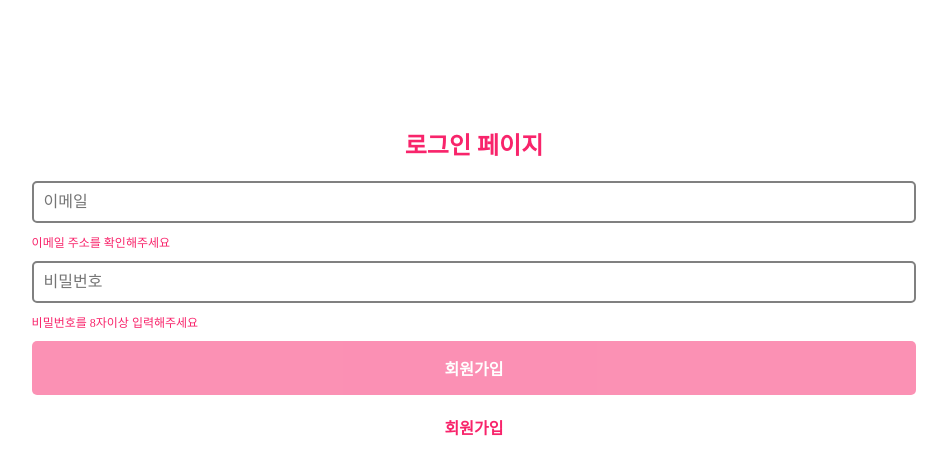
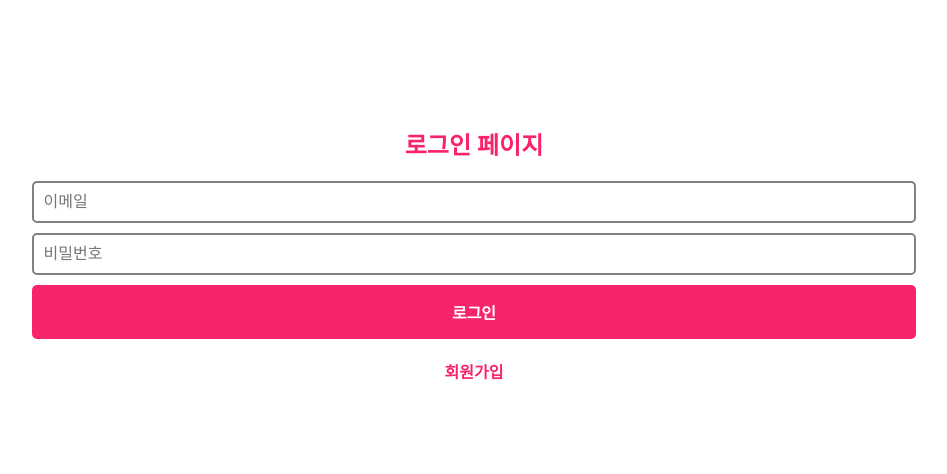
Before and after one commit to SimYuseon/wanted-pre-onboarding-fe-7, a React (Create React App) app: page / in a window 1280 px wide. Shown: the top 474 px of the page, without its empty margins (166-1113 px from the left). Built offline with nearby package versions, Linux system fonts and the light colour scheme.

Commit message:
Feat: 로그인 및 회원가입 기능 구현 완료

```diff
--- a/package.json
+++ b/package.json
@@ -9,6 +9,7 @@
     "axios": "^1.1.2",
     "react": "^18.2.0",
     "react-dom": "^18.2.0",
+    "react-redux": "^8.0.4",
     "react-router-dom": "^6.4.2",
     "react-scripts": "5.0.1",
     "styled-components": "^5.3.6",
--- a/src/components/login/Button.jsx
+++ /dev/null
@@ -1,33 +0,0 @@
-import styled from "styled-components";
-
-const Button = ({ onClickSignUp, isDisable }) => {
-  return (
-    <ButtonWrap>
-      <ButtonStyled disabled={isDisable} onClick={onClickSignUp}>
-        회원가입
-      </ButtonStyled>
-      <ButtonStyled color="#f8246b" backColor="white">
-        회원가입
-      </ButtonStyled>
-    </ButtonWrap>
-  );
-};
-
-const ButtonWrap = styled.div`
-  display: flex;
-  flex-direction: column;
-`;
-const ButtonStyled = styled.button`
-  margin-bottom: 5px;
-  padding: 15px;
-  border: none;
-  border-radius: 5px;
-  font-size: 16px;
-  font-weight: bold;
-  color: ${(props) => props.color || "white"};
-  background-color: ${(props) => props.backColor || "#f8246b"};
-  &:disabled {
-    opacity: 0.5;
-  }
-`;
-export default Button;
--- a/src/components/login/Form.jsx
+++ /dev/null
@@ -1,43 +0,0 @@
-import styled from "styled-components";
-
-const Form = ({ onChangeInputs, email, password, isEmail, ispassWord }) => {
-  return (
-    <InputWrap>
-      <input
-        onChange={onChangeInputs}
-        name="email"
-        className="input"
-        placeholder="이메일"
-        value={email}
-      />
-      {isEmail ? <span>이메일 주소를 확인해주세요</span> : null}
-      <input
-        onChange={onChangeInputs}
-        name="password"
-        className="input"
-        placeholder="비밀번호"
-        value={password}
-      />
-      {ispassWord ? <span>비밀번호를 8자이상 입력해주세요</span> : null}
-    </InputWrap>
-  );
-};
-
-const InputWrap = styled.div`
-  display: flex;
-  flex-direction: column;
-  .input {
-    padding: 10px;
-    border-radius: 5px;
-    border: 2px solid gray;
-    font-size: 16px;
-    margin-bottom: 10px;
-  }
-  span {
-    margin-bottom: 10px;
-    color: #f8246b;
-    font-size: 12px;
-  }
-`;
-
-export default Form;
--- a/src/components/login/Login.jsx
+++ b/src/components/login/Login.jsx
@@ -1,72 +1,54 @@
 import axios from "axios";
-import { useEffect, useState } from "react";
+import { useEffect, useRef, useState } from "react";
+import { useNavigate } from "react-router-dom";
 
 import styled from "styled-components";
-import Form from "./Form";
-import Button from "./Button";
 
 const Login = () => {
-  const [inputs, setInputs] = useState({
-    email: "",
-    password: "",
-  });
-  const [isDisable, setIsDisable] = useState(true);
-  const [isEmail, setIsEmail] = useState(true);
-  const [ispassWord, setIsPassWord] = useState(true);
-
-  const { email, password } = inputs;
-
-  const onChangeInputs = (e) => {
-    const { value, name } = e.target;
-    const regExp =
-      /^[0-9a-zA-Z]([-_\.]?[0-9a-zA-Z])*@[0-9a-zA-Z]([-_\.]?[0-9a-zA-Z])*\.[a-zA-Z]{2,3}$/i;
-    setInputs({ ...inputs, [name]: value });
-
-    if (regExp.test(inputs.email) && inputs.password.length >= 8) {
-      setIsDisable(false);
-      setIsEmail(false);
-      setIsPassWord(false);
-    } else if (inputs.email.length === 0) {
-      setIsEmail(false);
-    }
-
-    if (inputs.password.length === 0) {
-      setIsPassWord(false);
-    }
-  };
+  const email = useRef();
+  const password = useRef();
+  const navigate = useNavigate();
 
   const onClickLogin = async () => {
-    console.log(inputs.email, inputs.password);
-    const { data } = await axios
-      .post("https://pre-onboarding-selection-task.shop/auth/signup", {
-        email: inputs.email,
-        password: inputs.password,
+    await axios
+      .post("https://pre-onboarding-selection-task.shop/auth/signin", {
+        email: email.current.value,
+        password: password.current.value,
       })
       .then((res) => {
-        console.log(res);
-        console.log(res.data);
+        alert("로그인 완료!");
+        localStorage.setItem("access_token", res.data.access_token);
+        navigate("/todo");
       })
       .catch((err) => {
-        console.log(err);
+        if (err.response.data.message === "Unauthorized") {
+          alert("비밀번호를 확인해주세요");
+        } else {
+          alert(err.response.data.message);
+        }
       });
-
-    setInputs({
-      email: "",
-      password: "",
-    });
   };
 
   return (
     <Container>
       <h2 className="title">로그인 페이지</h2>
-      <Form
-        onChangeInputs={onChangeInputs}
-        email={email}
-        password={password}
-        isEmail={isEmail}
-        ispassWord={ispassWord}
-      />
-      <Button onClickLogin={onClickLogin} isDisable={isDisable} />
+      <InputWrap>
+        <input className="input" placeholder="이메일" ref={email} />
+
+        <input className="input" placeholder="비밀번호" ref={password} />
+      </InputWrap>
+      <ButtonWrap>
+        <ButtonStyled onClick={onClickLogin}>로그인</ButtonStyled>
+        <ButtonStyled
+          onClick={() => {
+            navigate("/signup");
+          }}
+          color="#f8246b"
+          backColor="white"
+        >
+          회원가입
+        </ButtonStyled>
+      </ButtonWrap>
     </Container>
   );
 };
@@ -80,7 +62,22 @@ const Container = styled.div`
     color: #f8246b;
   }
 `;
-
+const InputWrap = styled.div`
+  display: flex;
+  flex-direction: column;
+  .input {
+    padding: 10px;
+    border-radius: 5px;
+    border: 2px solid gray;
+    font-size: 16px;
+    margin-bottom: 10px;
+  }
+  span {
+    margin-bottom: 10px;
+    color: #f8246b;
+    font-size: 12px;
+  }
+`;
 const ButtonWrap = styled.div`
   display: flex;
   flex-direction: column;
@@ -94,17 +91,8 @@ const ButtonStyled = styled.button`
   font-weight: bold;
   color: ${(props) => props.color || "white"};
   background-color: ${(props) => props.backColor || "#f8246b"};
-`;
-
-const InputWrap = styled.div`
-  display: flex;
-  flex-direction: column;
-  .input {
-    margin-bottom: 10px;
-    padding: 10px;
-    border-radius: 5px;
-    border: 2px solid gray;
-    font-size: 16px;
+  &:disabled {
+    opacity: 0.5;
   }
 `;
 
--- a/src/components/signup/Button.jsx
+++ /dev/null
@@ -1,30 +0,0 @@
-import styled from "styled-components";
-
-const Button = ({ onClickSignUp, isDisable }) => {
-  return (
-    <ButtonWrap>
-      <ButtonStyled disabled={isDisable} onClick={onClickSignUp}>
-        회원가입
-      </ButtonStyled>
-    </ButtonWrap>
-  );
-};
-
-const ButtonWrap = styled.div`
-  display: flex;
-  flex-direction: column;
-`;
-const ButtonStyled = styled.button`
-  margin-bottom: 5px;
-  padding: 15px;
-  border: none;
-  border-radius: 5px;
-  font-size: 16px;
-  font-weight: bold;
-  color: ${(props) => props.color || "white"};
-  background-color: ${(props) => props.backColor || "#f8246b"};
-  &:disabled {
-    opacity: 0.5;
-  }
-`;
-export default Button;
--- a/src/components/signup/Form.jsx
+++ /dev/null
@@ -1,43 +0,0 @@
-import styled from "styled-components";
-
-const Form = ({ onChangeInputs, email, password, isEmail, ispassWord }) => {
-  return (
-    <InputWrap>
-      <input
-        onChange={onChangeInputs}
-        name="email"
-        className="input"
-        placeholder="이메일"
-        value={email}
-      />
-      {isEmail ? null : <span>이메일 주소를 확인해주세요</span>}
-      <input
-        onChange={onChangeInputs}
-        name="password"
-        className="input"
-        placeholder="비밀번호"
-        value={password}
-      />
-      {ispassWord ? null : <span>비밀번호를 8자이상 입력해주세요</span>}
-    </InputWrap>
-  );
-};
-
-const InputWrap = styled.div`
-  display: flex;
-  flex-direction: column;
-  .input {
-    padding: 10px;
-    border-radius: 5px;
-    border: 2px solid gray;
-    font-size: 16px;
-    margin-bottom: 10px;
-  }
-  span {
-    margin-bottom: 10px;
-    color: #f8246b;
-    font-size: 12px;
-  }
-`;
-
-export default Form;
--- a/src/components/signup/SignUp.jsx
+++ b/src/components/signup/SignUp.jsx
@@ -1,71 +1,120 @@
 import axios from "axios";
-import { useEffect, useState } from "react";
+import { useEffect, useRef, useState } from "react";
+import { useNavigate } from "react-router-dom";
+import styled from "styled-components";
 
-import styled from "styled-components";
-import Form from "./Form";
-import Button from "./Button";
 const SignUp = () => {
-  const [inputs, setInputs] = useState({
-    email: "",
-    password: "",
-  });
+  const email = useRef();
+  const password = useRef();
+  const passwordCheck = useRef();
+
   const [isDisable, setIsDisable] = useState(true);
-  const [isEmail, setIsEmail] = useState(true);
-  const [ispassWord, setIsPassWord] = useState(true);
+  const [isEmail, setIsEmail] = useState(false);
+  const [ispassWord, setIsPassWord] = useState(false);
+  const [ispassWordCheck, setIspassWordCheck] = useState(false);
 
-  const { email, password } = inputs;
+  const navigate = useNavigate();
 
-  const onChangeInputs = (e) => {
-    const { value, name } = e.target;
+  const onChange = () => {
     const regExp =
       /^[0-9a-zA-Z]([-_\.]?[0-9a-zA-Z])*@[0-9a-zA-Z]([-_\.]?[0-9a-zA-Z])*\.[a-zA-Z]{2,3}$/i;
-    setInputs({ ...inputs, [name]: value });
 
-    if (regExp.test(inputs.email) && inputs.password.length >= 8) {
-      setIsDisable(false);
+    if (regExp.test(email.current.value) || email.current.value.length === 0) {
+      setIsEmail(false);
+    } else if (email.current.value.length > 0) {
       setIsEmail(true);
-      setIsPassWord(true);
-    } else if (inputs.email.length > 0) {
-      setIsEmail(false);
     }
 
-    if (inputs.password.length > 0) {
+    if (
+      password.current.value.length >= 8 ||
+      password.current.value.length === 0
+    ) {
       setIsPassWord(false);
+    } else if (password.current.value.length > 0) {
+      setIsPassWord(true);
+    }
+
+    if (
+      passwordCheck.current.value === password.current.value ||
+      passwordCheck.current.value.length === 0
+    ) {
+      setIspassWordCheck(false);
+    } else if (passwordCheck.current.value.length > 0) {
+      setIspassWordCheck(true);
+    }
+
+    if (
+      regExp.test(email.current.value) &&
+      password.current.value.length >= 8 &&
+      passwordCheck.current.value === password.current.value
+    ) {
+      setIsDisable(false);
+    } else if (
+      !regExp.test(email.current.value) ||
+      password.current.value.length < 8 ||
+      passwordCheck.current.value !== password.current.value
+    ) {
+      setIsDisable(true);
     }
   };
 
   const onClickSignUp = async () => {
-    console.log(inputs.email, inputs.password);
-    const { data } = await axios
+    await axios
       .post("https://pre-onboarding-selection-task.shop/auth/signup", {
-        email: inputs.email,
-        password: inputs.password,
+        email: email.current.value,
+        password: password.current.value,
       })
       .then((res) => {
-        console.log(res);
-        console.log(res.data);
+        alert("회원가입이 완료!");
+        navigate("/");
       })
       .catch((err) => {
-        console.log(err);
+        alert(err.response.data.message);
       });
-
-    setInputs({
-      email: "",
-      password: "",
-    });
   };
 
   return (
     <Container>
       <h2 className="title">회원가입 페이지</h2>
-      <Form
-        onChangeInputs={onChangeInputs}
-        email={email}
-        password={password}
-        isEmail={isEmail}
-        ispassWord={ispassWord}
-      />
-      <Button onClickLogin={onClickSignUp} isDisable={isDisable} />
+      <InputWrap>
+        <input
+          onChange={onChange}
+          className="input"
+          placeholder="이메일"
+          ref={email}
+        />
+        {isEmail ? <span>이메일 주소를 확인해주세요</span> : null}
+
+        <input
+          onChange={onChange}
+          className="input"
+          placeholder="비밀번호"
+          ref={password}
+        />
+        {ispassWord ? <span>비밀번호를 8자이상 입력해주세요</span> : null}
+
+        <input
+          onChange={onChange}
+          className="input"
+          placeholder="비밀번호 확인"
+          ref={passwordCheck}
+        />
+        {ispassWordCheck ? <span>동일한 비밀번호를 입력해주세요</span> : null}
+      </InputWrap>
+      <ButtonWrap>
+        <ButtonStyled disabled={isDisable} onClick={onClickSignUp}>
+          회원가입
+        </ButtonStyled>
+        <ButtonStyled
+          onClick={() => {
+            navigate("/");
+          }}
+          color="#f8246b"
+          backColor="white"
+        >
+          로그인
+        </ButtonStyled>
+      </ButtonWrap>
     </Container>
   );
 };
@@ -79,5 +128,38 @@ const Container = styled.div`
     color: #f8246b;
   }
 `;
+const InputWrap = styled.div`
+  display: flex;
+  flex-direction: column;
+  .input {
+    padding: 10px;
+    border-radius: 5px;
+    border: 2px solid gray;
+    font-size: 16px;
+    margin-bottom: 10px;
+  }
+  span {
+    margin-bottom: 10px;
+    color: #f8246b;
+    font-size: 12px;
+  }
+`;
+const ButtonWrap = styled.div`
+  display: flex;
+  flex-direction: column;
+`;
+const ButtonStyled = styled.button`
+  margin-bottom: 5px;
+  padding: 15px;
+  border: none;
+  border-radius: 5px;
+  font-size: 16px;
+  font-weight: bold;
+  color: ${(props) => props.color || "white"};
+  background-color: ${(props) => props.backColor || "#f8246b"};
+  &:disabled {
+    opacity: 0.5;
+  }
+`;
 
 export default SignUp;
```
Also changed, not shown: 2 other files (tests, documents, lock files or other folders).
